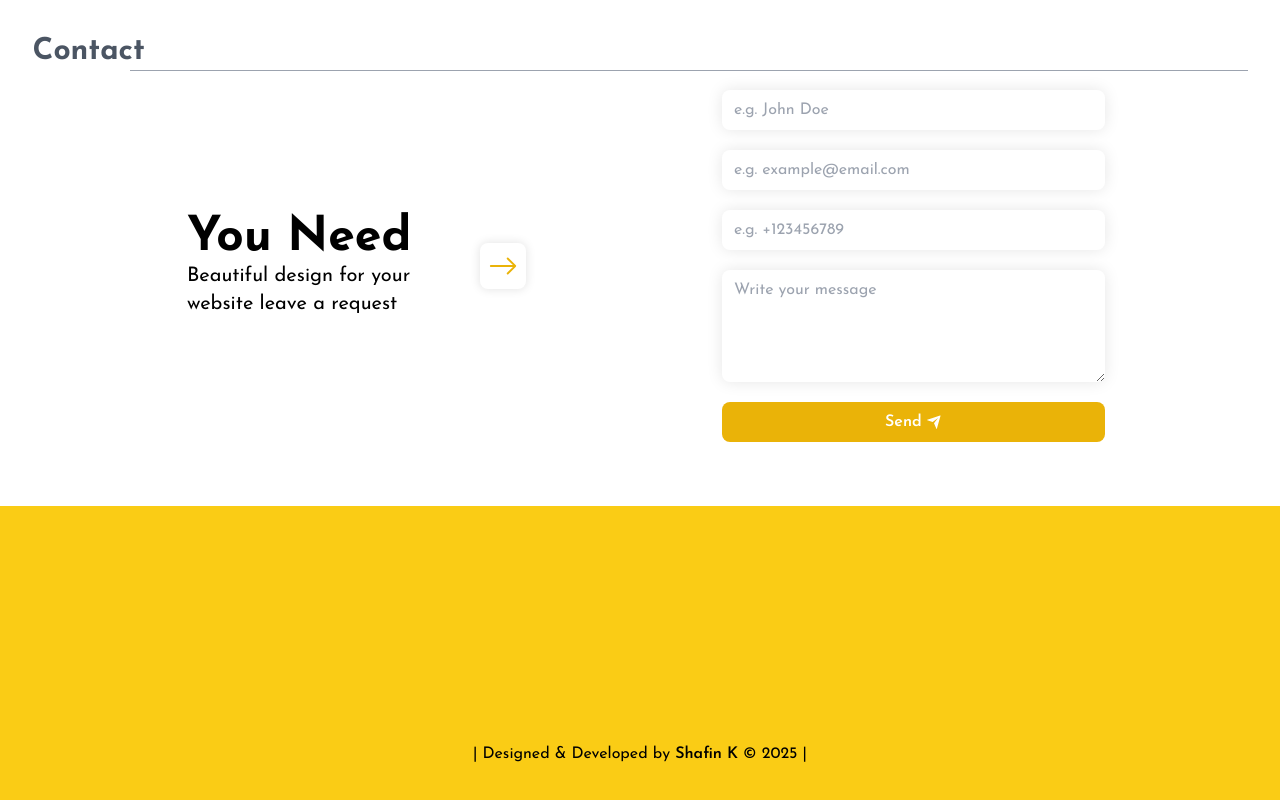
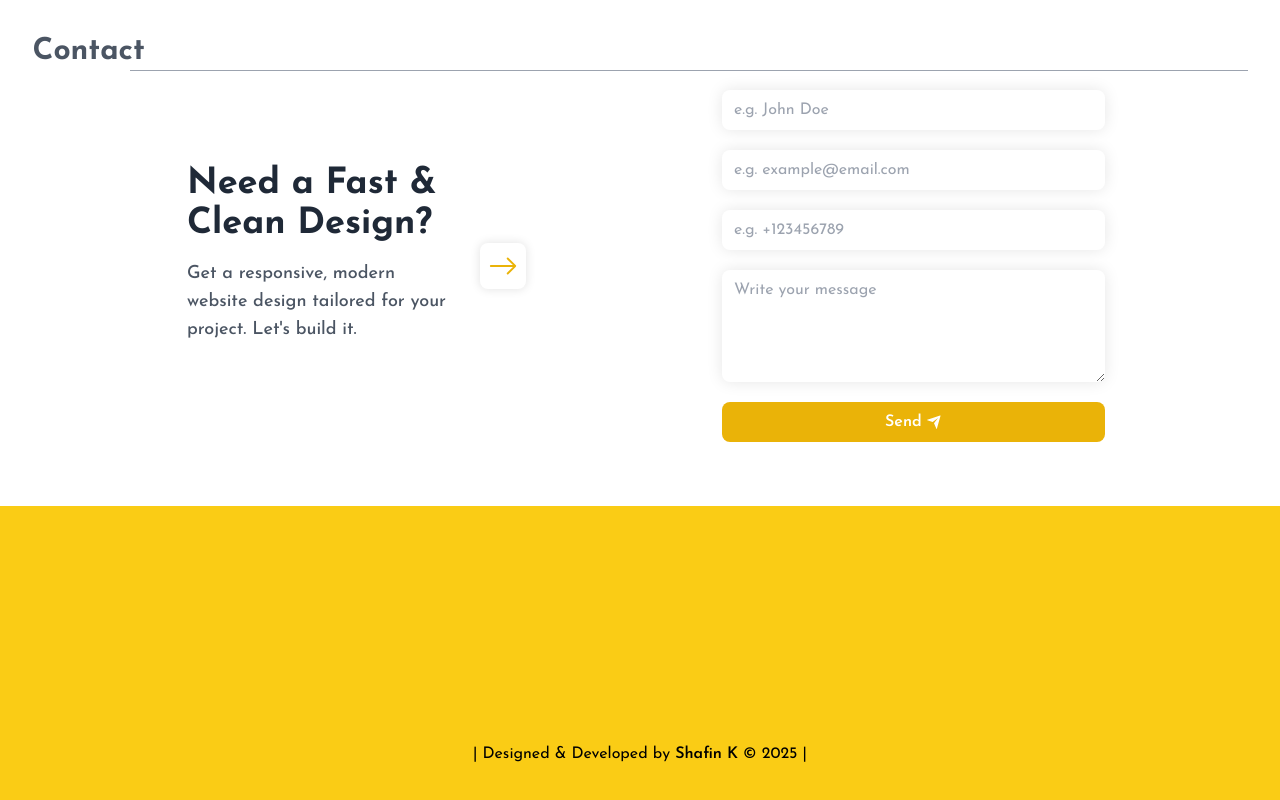
Before and after one commit to SHAFINSHAMUHAMMED/my-portfolio, a React (Vite) app: page / in a window 1280 px wide. Shown: the part 2377-3177 px from the top of the page. Built offline with nearby package versions, Linux system fonts and the light colour scheme.

Commit message:
animations

```diff
--- a/src/components/contact/Contact.jsx
+++ b/src/components/contact/Contact.jsx
@@ -51,10 +51,12 @@ const Contact = () => {
         <div className="left w-[70%] flex-1 flex items-center justify-center sm:flex-col sm:w-full">
           <div className="flex-3 w-1/2 gap-3 flex items-end justify-end  flex-col sm:w-3/4">
             <div>
-              <h1 className="text-5xl font-bold sm:text-3xl">You Need</h1>
-              <h3 className="text-xl sm:text-lg">
-                Beautiful design for your website leave a request
-              </h3>
+              <h1 className="text-4xl font-bold text-gray-800 sm:text-2xl mb-4">
+    Need a Fast & Clean Design?
+  </h1>
+  <h3 className="text-lg font-medium text-gray-600 sm:text-sm mb-6">
+    Get a responsive, modern website design tailored for your project. Let's build it.
+  </h3>
             </div>
           </div>
           <div className=" flex p-5 items-center justify-center bg-white">
```
